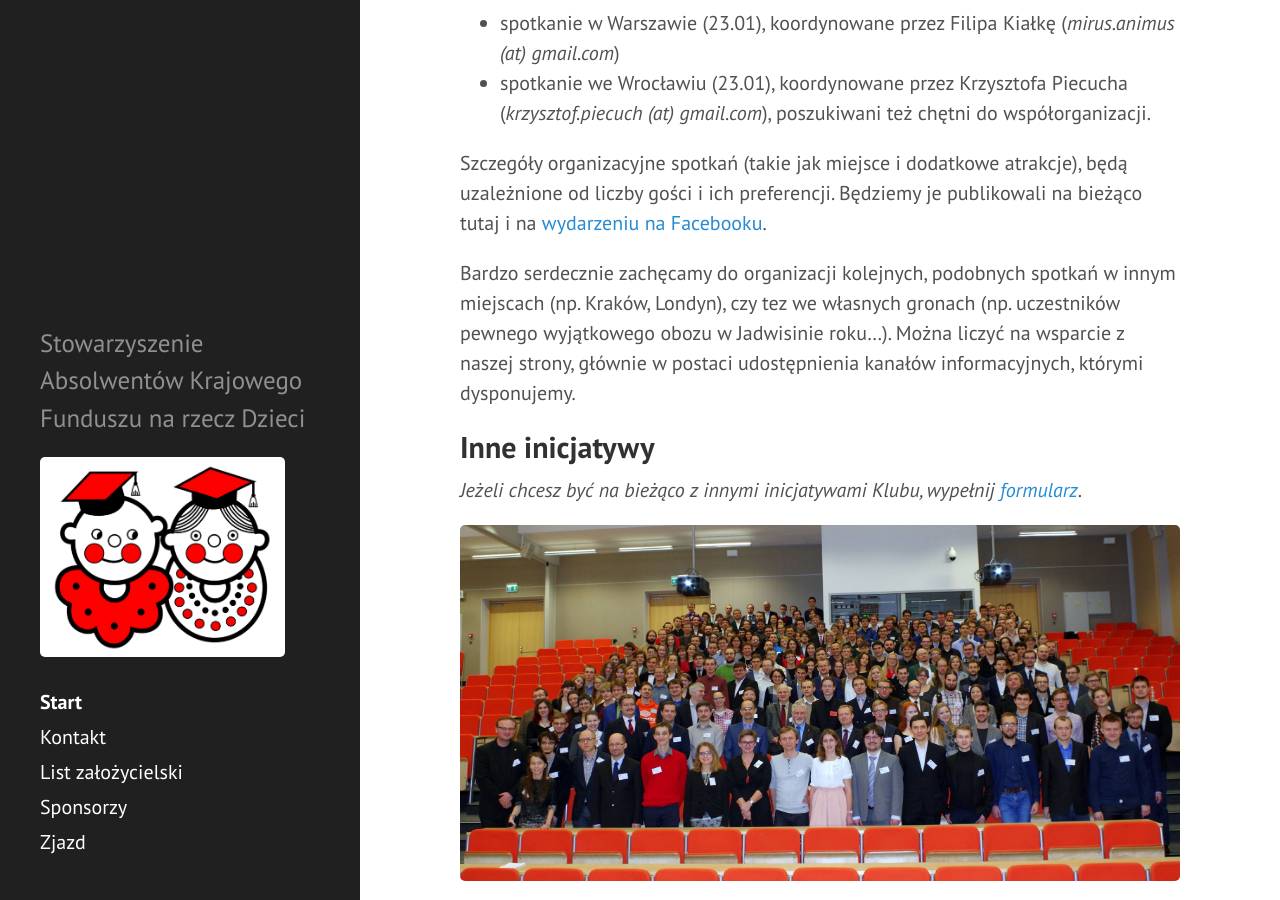
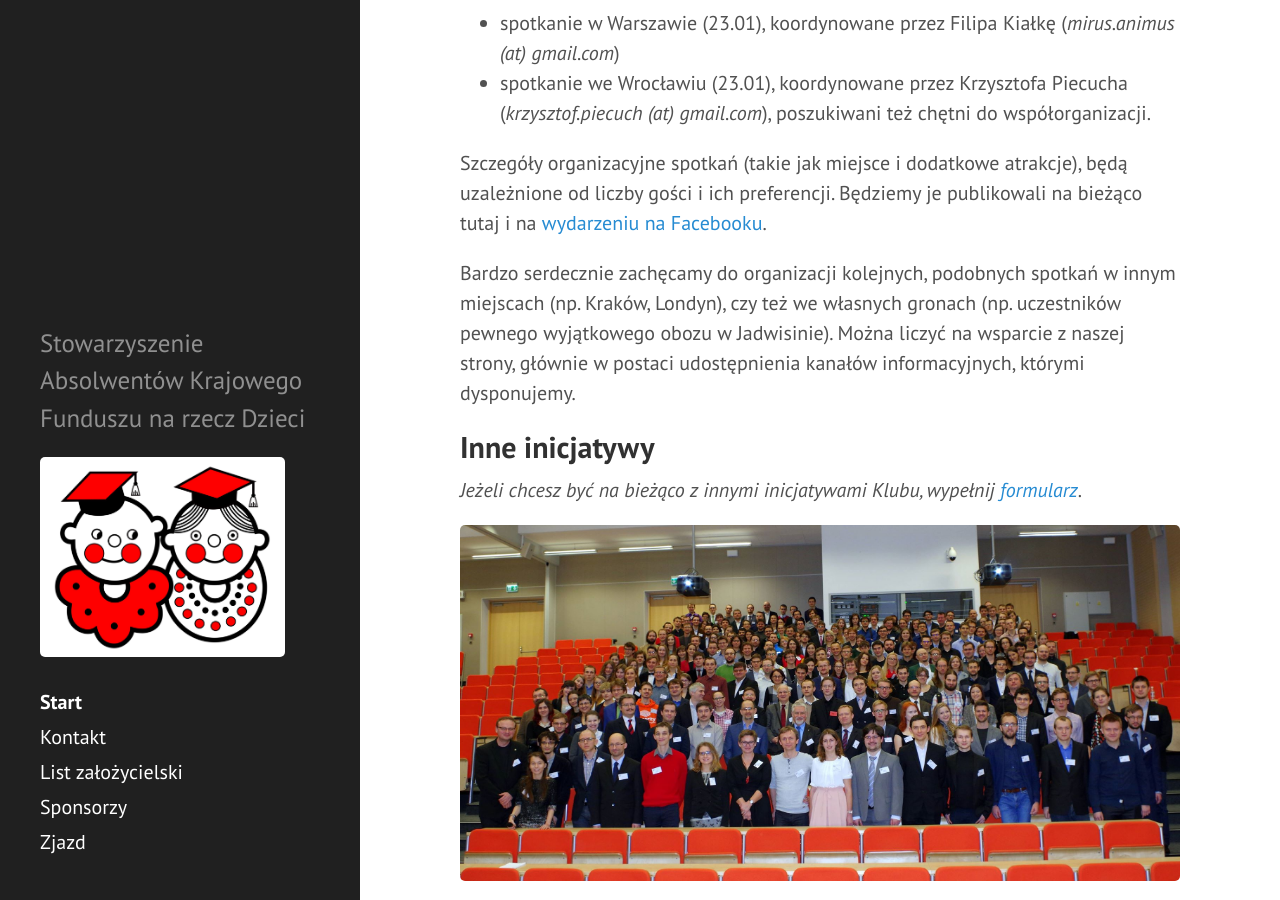
Before and after one commit to machop96/absolwenci-funduszu.github.io, a Jekyll site: the page built from index.md, in a window 1280 px wide and 900 px high, scrolled down 592 px. Built offline with Jekyll 4.4.1, drawn with Linux system fonts in a browser that asks for light colours; Markdown is read by kramdown in place of the engine named in the settings.

Commit message:
Typos' fixing.

```diff
--- a/index.md
+++ b/index.md
@@ -25,7 +25,7 @@
 Będziemy je publikowali na bieżąco tutaj i na [wydarzeniu na Facebooku](https://www.facebook.com/events/1675475666050988/).
 
 Bardzo serdecznie zachęcamy do organizacji kolejnych, podobnych spotkań w innym miejscach (np. Kraków, Londyn),
-czy tez we  własnych gronach (np. uczestników pewnego wyjątkowego obozu w Jadwisinie roku...).
+czy też we własnych gronach (np. uczestników pewnego wyjątkowego obozu w Jadwisinie).
 Można liczyć na wsparcie z naszej strony, głównie w postaci udostępnienia kanałów informacyjnych, którymi dysponujemy.
 
 ## Inne inicjatywy
```
